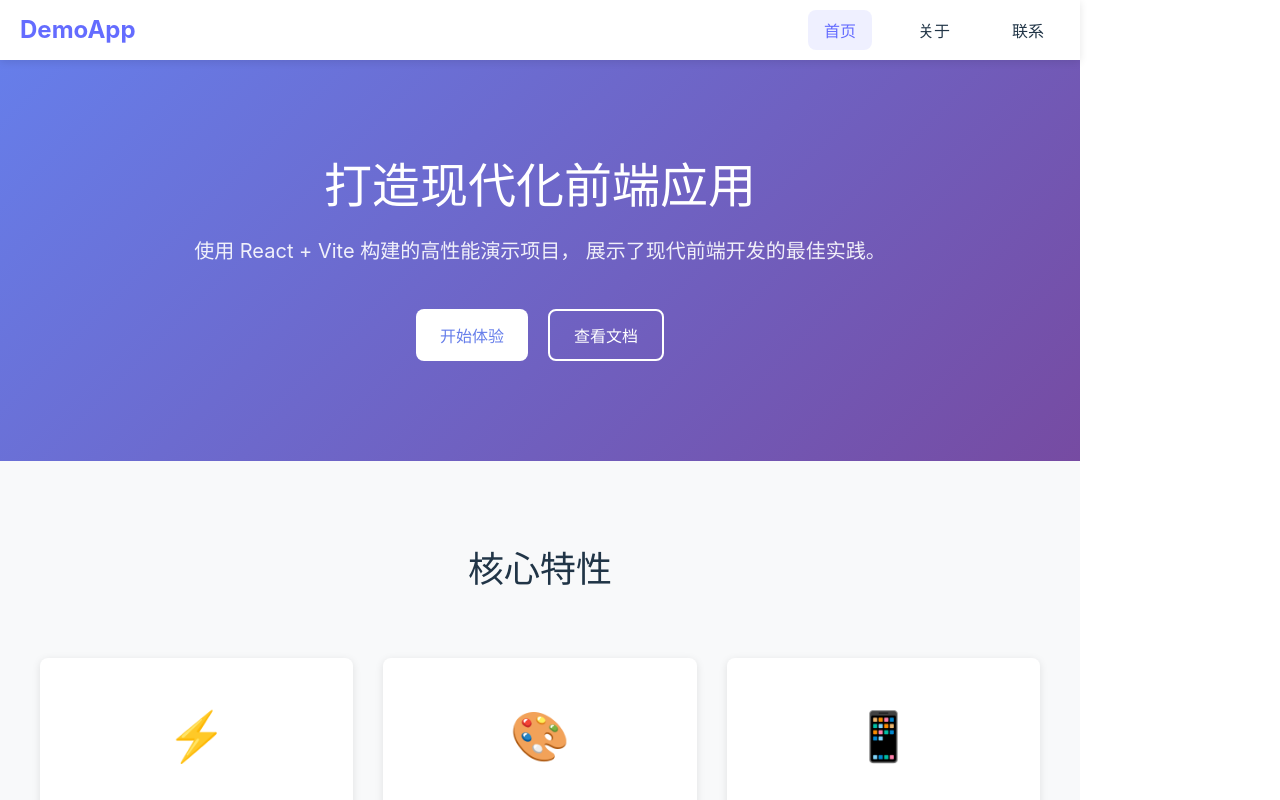
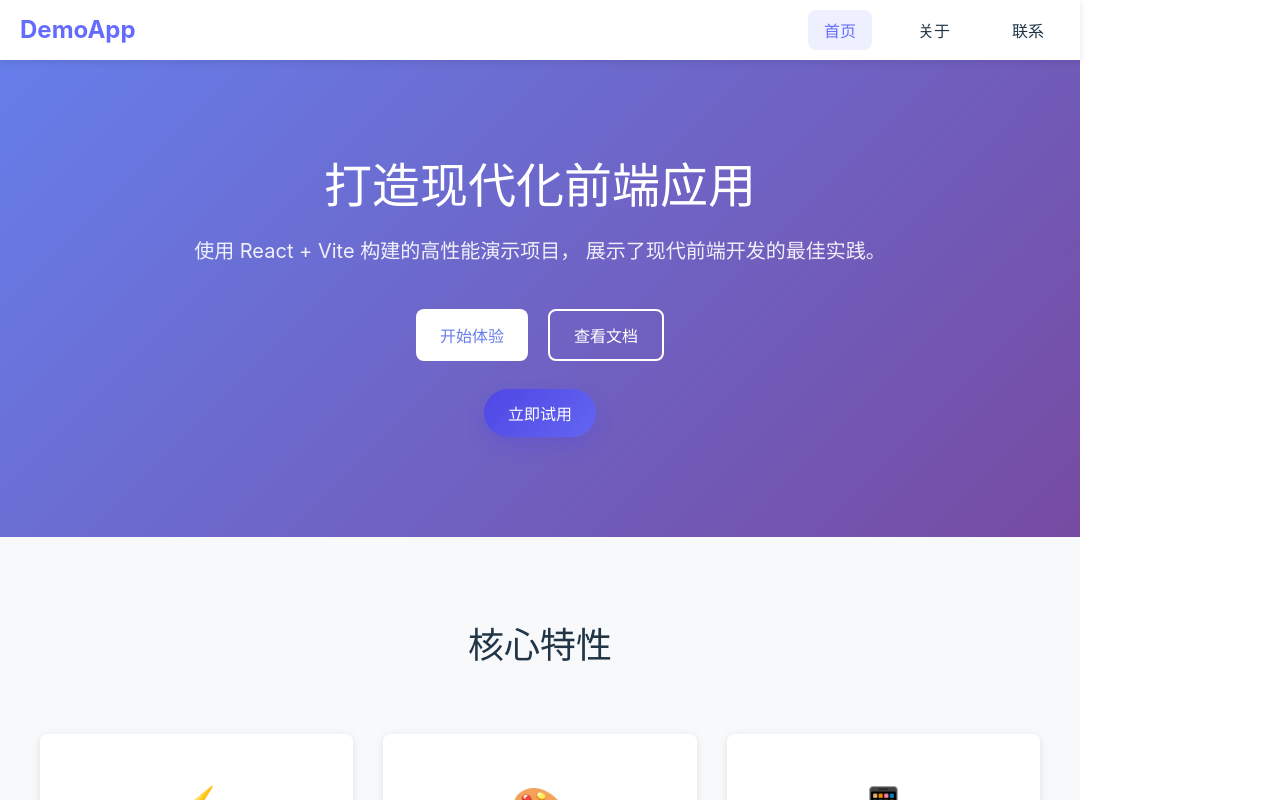
Before and after one commit to arcatva/frontend-demo, a React (Vite) app: page / in a window 1280 px wide. Shown: the top 800 px of the page. Built offline with nearby package versions, Linux system fonts and the light colour scheme.

Commit message:
feat: add simple button to hero section

```diff
--- a/src/components/Hero.css
+++ b/src/components/Hero.css
@@ -28,6 +28,10 @@
   gap: 20px;
   justify-content: center;
   flex-wrap: wrap;
+}
+
+.hero-simple-button {
+  margin-top: 28px;
 }
 
 .hero .btn {
--- a/src/components/Hero.tsx
+++ b/src/components/Hero.tsx
@@ -1,4 +1,5 @@
 import './Hero.css'
+import SimpleButton from './SimpleButton'
 
 function Hero() {
   return (
@@ -17,6 +18,9 @@ function Hero() {
             查看文档
           </button>
         </div>
+        <div className="hero-simple-button">
+          <SimpleButton text="立即试用" onClick={() => alert('欢迎试用 SimpleButton！')} />
+        </div>
       </div>
     </section>
   )
```
